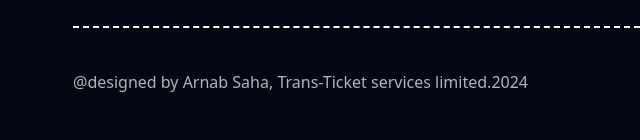
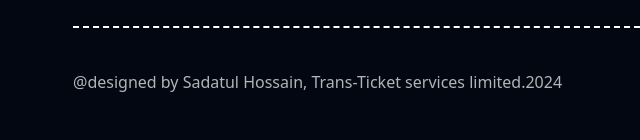
Before and after one commit to Sadatul99/Bus-Ticket-A5, a plain HTML site: page index.html in a window 1280 px wide. Shown: the part 3495-3635 px from the top of the page, 23-663 px from the left. Drawn offline with nearby package versions, Linux system fonts and the light colour scheme.

Commit message:
no comment

```diff
--- a/index.html
+++ b/index.html
@@ -1052,7 +1052,7 @@
         class="flex flex-col lg:flex-row justify-between items-center space-y-5 mt-8 text-center"
       >
         <li class="text-base text-[#FFFFFFB2]">
-          @designed by Arnab Saha, Trans-Ticket services limited.2024
+          @designed by Sadatul Hossain, Trans-Ticket services limited.2024
         </li>
         <li
           class="font-medium text-white flex justify-center items-center gap-5"
```
